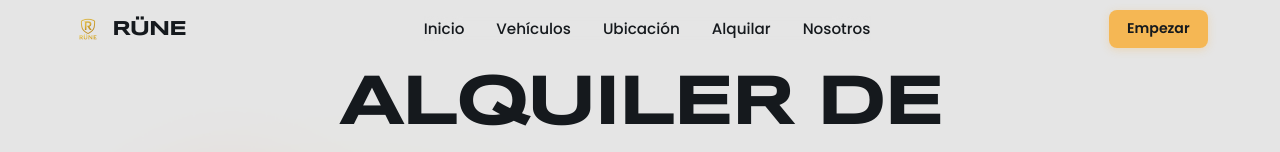
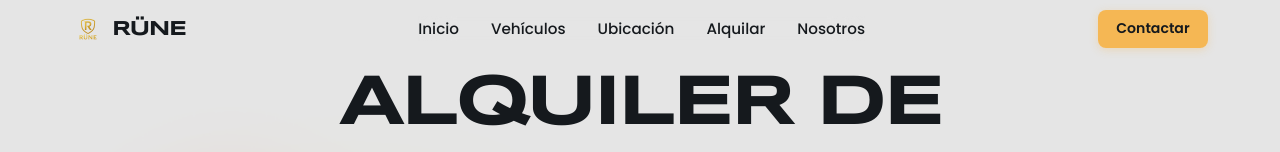
Before and after one commit to ramirolacci/Rune-Rental-Car, a React (Vite) app: page / in a window 1280 px wide. Shown: the top 152 px of the page. Built offline with nearby package versions, Linux system fonts and the light colour scheme.

Commit message:
Change icon to a social media button

```diff
--- a/src/components/Footer.jsx
+++ b/src/components/Footer.jsx
@@ -40,7 +40,7 @@ const Footer = () => {
               <a href="#" aria-label="Facebook"><i className="ri-facebook-fill"></i></a>
             </li>
             <li>
-              <a href="#" aria-label="Twitter"><i className="ri-twitter-fill"></i></a>
+              <a href="#" aria-label="X (Twitter)"><i className="ri-twitter-x-fill"></i></a>
             </li>
             <li>
               <a href="#" aria-label="Instagram"><i className="ri-instagram-fill"></i></a>
@@ -53,7 +53,15 @@ const Footer = () => {
       </div>
 
       <div className="footer__bar">
-        Copyright © 2024 Ramiro Lacci. Todos los derechos reservados.
+        Rüne © 2026 Todos los derechos reservados | Desarrollado por{' '}
+        <a
+          href="https://waveframe.com.ar/"
+          target="_blank"
+          rel="noopener noreferrer"
+          style={{ fontWeight: 'bold', textDecoration: 'underline', color: 'inherit' }}
+        >
+          WaveFrame Studio
+        </a>
       </div>
     </footer>
   );
--- a/src/components/Navbar.jsx
+++ b/src/components/Navbar.jsx
@@ -44,9 +44,14 @@ const Navbar = ({ onOpenBooking }) => {
         </ul>
 
         <div className="nav__btn">
-          <button className="btn" onClick={onOpenBooking}>
-            Empezar
-          </button>
+          <a
+            href="https://wa.me/?text=Hola%2C%20quisiera%20consultar%20por%20el%20alquiler%20de%20un%20veh%C3%ADculo%20en%20R%C3%BCne%20Rental%20Car"
+            target="_blank"
+            rel="noopener noreferrer"
+            className="btn"
+          >
+            Contactar
+          </a>
         </div>
       </div>
     </nav>
```
Also changed, not shown: 3 other files (tests, documents, lock files or other folders).
